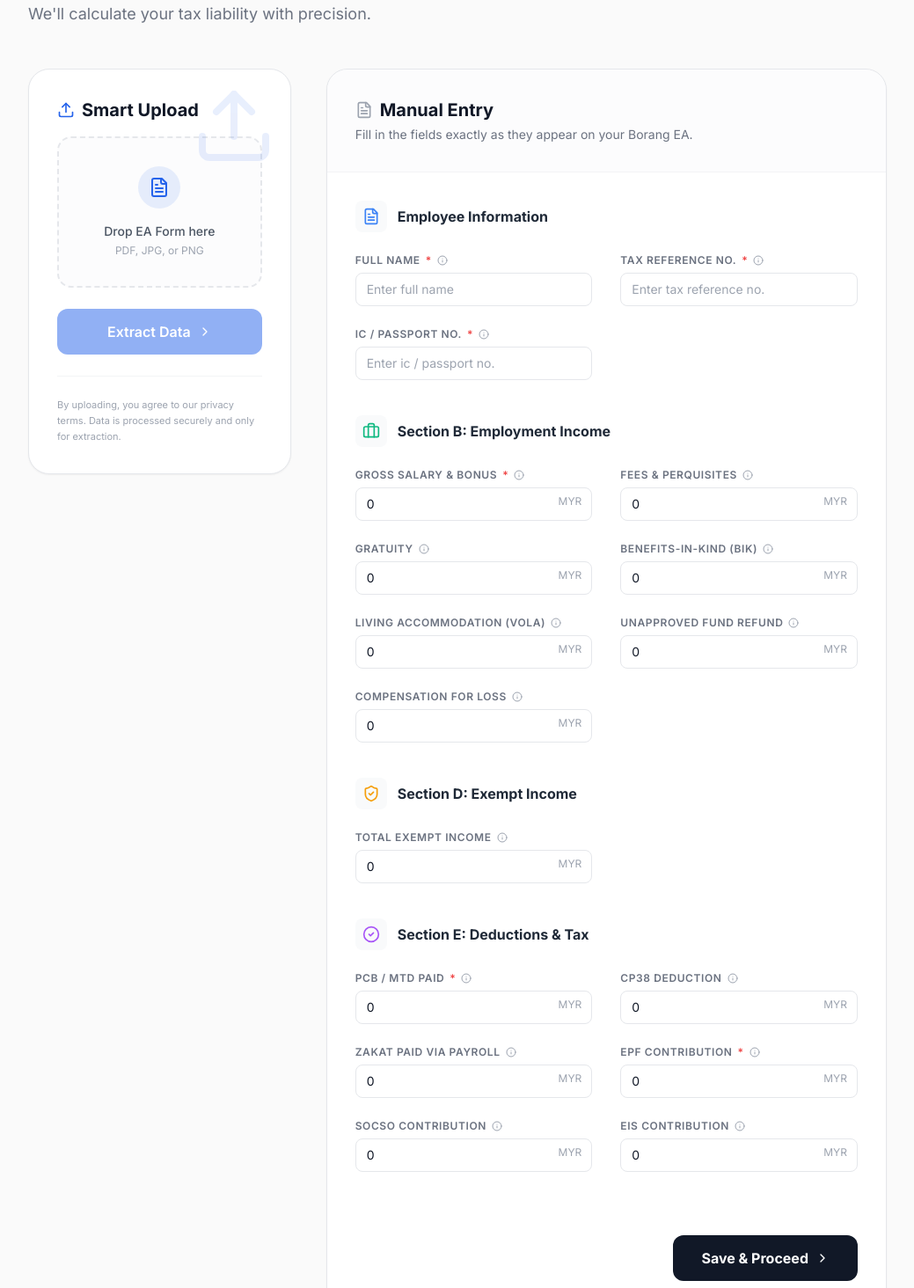
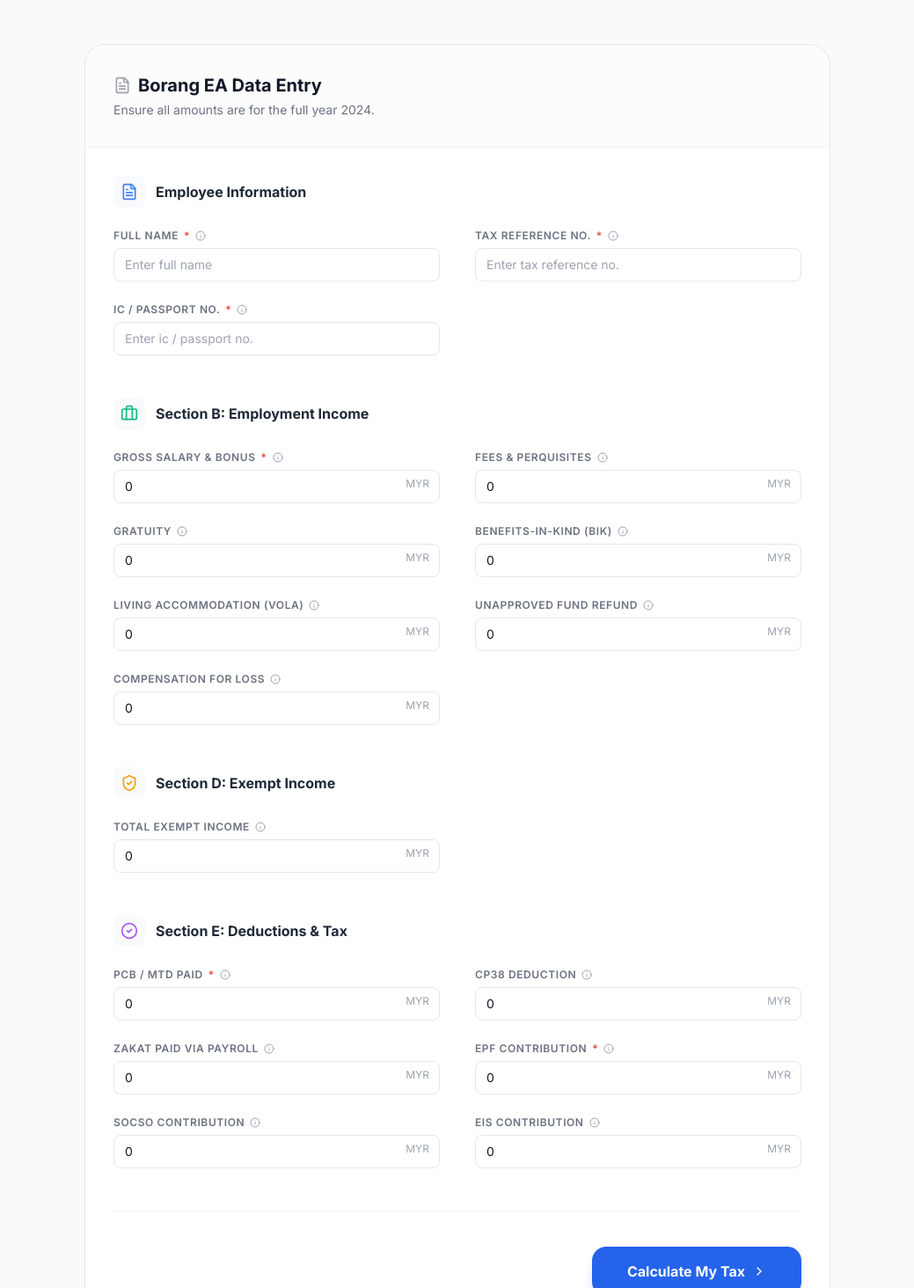
Before and after one commit to d33ppo/SmarTax, a Next.js app: page /upload in a window 1280 px wide. Shown: the part 126-1590 px from the top of the page at 88% size, without its empty margins (120-1159 px from the left). Built offline with nearby package versions, Linux system fonts and the light colour scheme.

Commit message:
feat: add EA form data entry page with dynamic fields and submission logic

```diff
--- a/app/upload/page.tsx
+++ b/app/upload/page.tsx
@@ -2,13 +2,12 @@
 
 import { useState } from 'react'
 import { useRouter } from 'next/navigation'
-import { Upload, FileText, Briefcase, ShieldCheck, Info, ChevronRight, CheckCircle2 } from 'lucide-react'
+import { FileText, Briefcase, ShieldCheck, Info, ChevronRight, CheckCircle2 } from 'lucide-react'
 import { EA_FORM_FIELDS, EAFormField } from './EAFormFields'
 
 export default function UploadPage() {
   const router = useRouter()
-  const [file, setFile] = useState<File | null>(null)
-  const [uploading, setUploading] = useState(false)
+  const [submitting, setSubmitting] = useState(false)
   const [error, setError] = useState('')
 
   // Form State
@@ -24,31 +23,11 @@ export default function UploadPage() {
     setFormData(prev => ({ ...prev, [field]: value }))
   }
 
-  async function handleUpload() {
-    if (!file) return
-    setUploading(true)
-    setError('')
-
-    const uploadData = new FormData()
-    uploadData.append('file', file)
-
-    try {
-      const res = await fetch('/api/extract-ea', { method: 'POST', body: uploadData })
-      const data = await res.json()
-      if (!res.ok) throw new Error(data.error || 'Upload failed')
-      router.push(`/wizard?filingId=${data.filingId}`)
-    } catch (err) {
-      setError(err instanceof Error ? err.message : 'Something went wrong')
-      setUploading(false)
-    }
-  }
-
   const handleSubmitForm = async () => {
-    setUploading(true)
+    setSubmitting(true)
     setError('')
     try {
       // In a real app, this would submit the form data to an API
-      // For now, we'll simulate the same path as upload
       const res = await fetch('/api/submit-ea-form', {
         method: 'POST',
         headers: { 'Content-Type': 'application/json' },
@@ -59,13 +38,13 @@ export default function UploadPage() {
       router.push(`/wizard?filingId=${data.filingId}`)
     } catch (err) {
       setError(err instanceof Error ? err.message : 'Something went wrong')
-      setUploading(false)
+      setSubmitting(false)
     }
   }
 
   const renderField = (field: EAFormField) => (
     <div key={field.field_name} className="flex flex-col space-y-1.5">
-      <label className="text-xs font-semibold text-gray-500 uppercase tracking-wider flex items-center gap-1.5">
+      <label className="text-xs font-semibold text-gray-500 dark:text-gray-400 uppercase tracking-wider flex items-center gap-1.5">
         {field.label}
         {field.required && <span className="text-red-500">*</span>}
         <div className="group relative">
@@ -99,102 +78,32 @@ export default function UploadPage() {
 
   return (
     <div className="min-h-screen bg-[#fafafa] dark:bg-gray-950 text-gray-900 dark:text-gray-100 selection:bg-primary/10">
-      <div className="max-w-5xl mx-auto px-6 py-12">
+      <div className="max-w-4xl mx-auto px-6 py-12">
         {/* Header */}
-        <div className="mb-12 text-center md:text-left">
+        <div className="mb-12 text-center">
           <h1 className="text-4xl font-extrabold tracking-tight bg-gradient-to-r from-gray-900 to-gray-500 dark:from-white dark:to-gray-400 bg-clip-text text-transparent">
-            Let's get your taxes sorted.
+            Enter your EA Form details.
           </h1>
-          <p className="mt-3 text-lg text-gray-500 dark:text-gray-400 max-w-2xl">
-            Upload your Malaysia EA Form (CP8A) or manually enter your details below.
-            We'll calculate your tax liability with precision.
+          <p className="mt-3 text-lg text-gray-500 dark:text-gray-400">
+            Fill in the fields exactly as they appear on your Malaysia EA Form (CP8A).
           </p>
         </div>
 
-        <div className="grid grid-cols-1 lg:grid-cols-3 gap-10">
-          {/* Left Column: Upload & Quick Actions */}
-          <div className="lg:col-span-1 space-y-6">
-            <div className="bg-white dark:bg-gray-900 border border-gray-200 dark:border-gray-800 rounded-3xl p-8 shadow-sm hover:shadow-md transition-shadow relative overflow-hidden group">
-              <div className="absolute top-0 right-0 p-4 opacity-10 group-hover:opacity-20 transition-opacity">
-                <Upload className="w-24 h-24 text-primary" />
+        <div className="space-y-10">
+          {/* Main Form Card */}
+          <div className="bg-white dark:bg-gray-900 border border-gray-200 dark:border-gray-800 rounded-3xl shadow-sm overflow-hidden">
+            <div className="p-8 border-b border-gray-100 dark:border-gray-800 bg-gray-50/50 dark:bg-gray-950/50 flex justify-between items-center">
+              <div>
+                <h2 className="text-xl font-bold flex items-center gap-2">
+                  <FileText className="w-5 h-5 text-gray-400" />
+                  Borang EA Data Entry
+                </h2>
+                <p className="text-sm text-gray-500 mt-1">Ensure all amounts are for the full year 2024.</p>
+              </div>
+              {error && <p className="text-red-500 text-sm animate-in shake-1">{error}</p>}
             </div>
 
-              <h2 className="text-xl font-bold mb-4 flex items-center gap-2">
-                <Upload className="w-5 h-5 text-primary" />
-                Smart Upload
-              </h2>
-
-              <div
-                onDragOver={(e) => e.preventDefault()}
-                onDrop={(e) => {
-                  e.preventDefault()
-                  const dropped = e.dataTransfer.files[0]
-                  if (dropped) setFile(dropped)
-                }}
-                className="border-2 border-dashed border-gray-200 dark:border-gray-800 rounded-2xl p-8 text-center hover:border-primary/50 transition-colors cursor-pointer bg-gray-50/50 dark:bg-gray-950/50"
-                onClick={() => document.getElementById('file-input')?.click()}
-              >
-                <input
-                  id="file-input"
-                  type="file"
-                  accept=".pdf,.png,.jpg,.jpeg"
-                  className="hidden"
-                  onChange={(e) => setFile(e.target.files?.[0] ?? null)}
-                />
-                <div className="flex flex-col items-center">
-                  <div className="w-12 h-12 bg-primary/10 rounded-full flex items-center justify-center mb-4">
-                    <FileText className="w-6 h-6 text-primary" />
-                  </div>
-                  {file ? (
-                    <div className="animate-in fade-in slide-in-from-bottom-2">
-                      <p className="text-primary font-semibold truncate max-w-[200px]">{file.name}</p>
-                      <p className="text-gray-400 text-xs mt-1">{(file.size / 1024).toFixed(0)} KB</p>
-                    </div>
-                  ) : (
-                    <>
-                      <p className="text-sm font-medium text-gray-600 dark:text-gray-300">Drop EA Form here</p>
-                      <p className="text-xs text-gray-400 mt-1">PDF, JPG, or PNG</p>
-                    </>
-                  )}
-                </div>
-              </div>
-
-              {error && <p className="text-red-500 text-xs mt-4 animate-in shake-1">{error}</p>}
-
-              <button
-                onClick={handleUpload}
-                disabled={!file || uploading}
-                className="mt-6 w-full bg-primary hover:bg-primary/90 text-white py-3.5 rounded-xl font-semibold shadow-lg shadow-primary/20 disabled:opacity-50 disabled:shadow-none transition-all flex items-center justify-center gap-2"
-              >
-                {uploading ? (
-                  <div className="w-5 h-5 border-2 border-white/30 border-t-white rounded-full animate-spin" />
-                ) : (
-                  <>
-                    Extract Data <ChevronRight className="w-4 h-4" />
-                  </>
-                )}
-              </button>
-
-              <div className="mt-6 pt-6 border-t border-gray-100 dark:border-gray-800">
-                <p className="text-[11px] text-gray-400 leading-relaxed">
-                  By uploading, you agree to our privacy terms. Data is processed securely and only for extraction.
-                </p>
-              </div>
-            </div>
-          </div>
-
-          {/* Right Column: Manual Entry Form */}
-          <div className="lg:col-span-2">
-            <div className="bg-white dark:bg-gray-900 border border-gray-200 dark:border-gray-800 rounded-3xl shadow-sm overflow-hidden">
-              <div className="p-8 border-b border-gray-100 dark:border-gray-800 bg-gray-50/50 dark:bg-gray-950/50">
-                <h2 className="text-xl font-bold flex items-center gap-2">
-                  <FileText className="w-5 h-5 text-gray-400" />
-                  Manual Entry
-                </h2>
-                <p className="text-sm text-gray-500 mt-1">Fill in the fields exactly as they appear on your Borang EA.</p>
-              </div>
-
-              <div className="p-8 space-y-10">
+            <div className="p-8 space-y-12">
               {sections.map((section) => (
                 <div key={section.id} className="space-y-6">
                   <div className="flex items-center gap-3">
@@ -204,23 +113,34 @@ export default function UploadPage() {
                     <h3 className="font-bold text-gray-800 dark:text-gray-200">{section.title}</h3>
                   </div>
 
-                    <div className="grid grid-cols-1 md:grid-cols-2 gap-x-8 gap-y-6">
+                  <div className="grid grid-cols-1 md:grid-cols-2 gap-x-10 gap-y-6">
                     {EA_FORM_FIELDS.filter(f => f.category === section.id).map(renderField)}
                   </div>
                 </div>
               ))}
 
-                <div className="pt-8 flex justify-end">
+              <div className="pt-10 border-t border-gray-100 dark:border-gray-800 flex justify-end">
                 <button
                   onClick={handleSubmitForm}
-                    disabled={uploading}
-                    className="px-8 py-3.5 bg-gray-900 dark:bg-white dark:text-gray-900 text-white rounded-xl font-bold hover:scale-[1.02] active:scale-95 transition-all flex items-center gap-2"
+                  disabled={submitting}
+                  className="px-10 py-4 bg-primary hover:bg-primary/90 text-white rounded-2xl font-bold hover:scale-[1.02] active:scale-95 transition-all flex items-center gap-2 shadow-lg shadow-primary/20 disabled:opacity-50"
                 >
-                    Save & Proceed <ChevronRight className="w-4 h-4" />
+                  {submitting ? (
+                    <div className="w-5 h-5 border-2 border-white/30 border-t-white rounded-full animate-spin" />
+                  ) : (
+                    <>
+                      Calculate My Tax <ChevronRight className="w-4 h-4" />
+                    </>
+                  )}
                 </button>
               </div>
             </div>
           </div>
+
+          <div className="text-center">
+            <p className="text-sm text-gray-400">
+              Information entered is used solely for calculation and is not stored permanently.
+            </p>
           </div>
         </div>
       </div>
```
Lines whose indentation alone changed are shown as unchanged.
